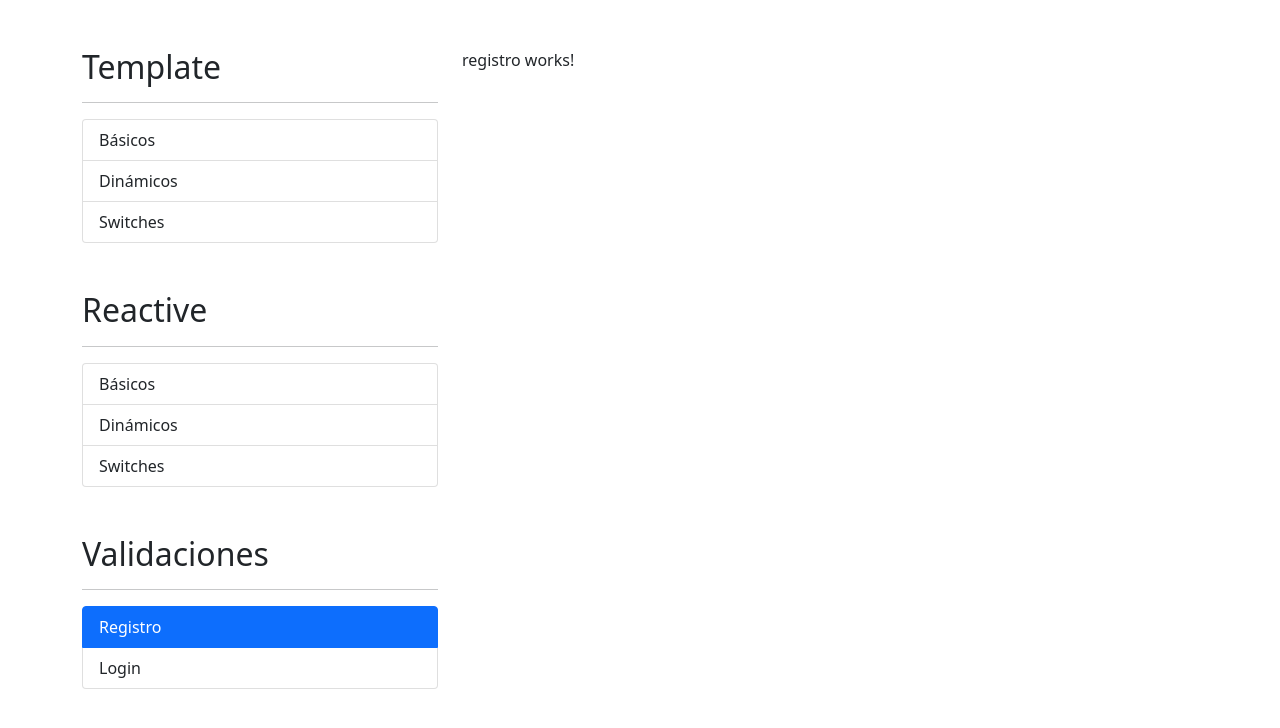
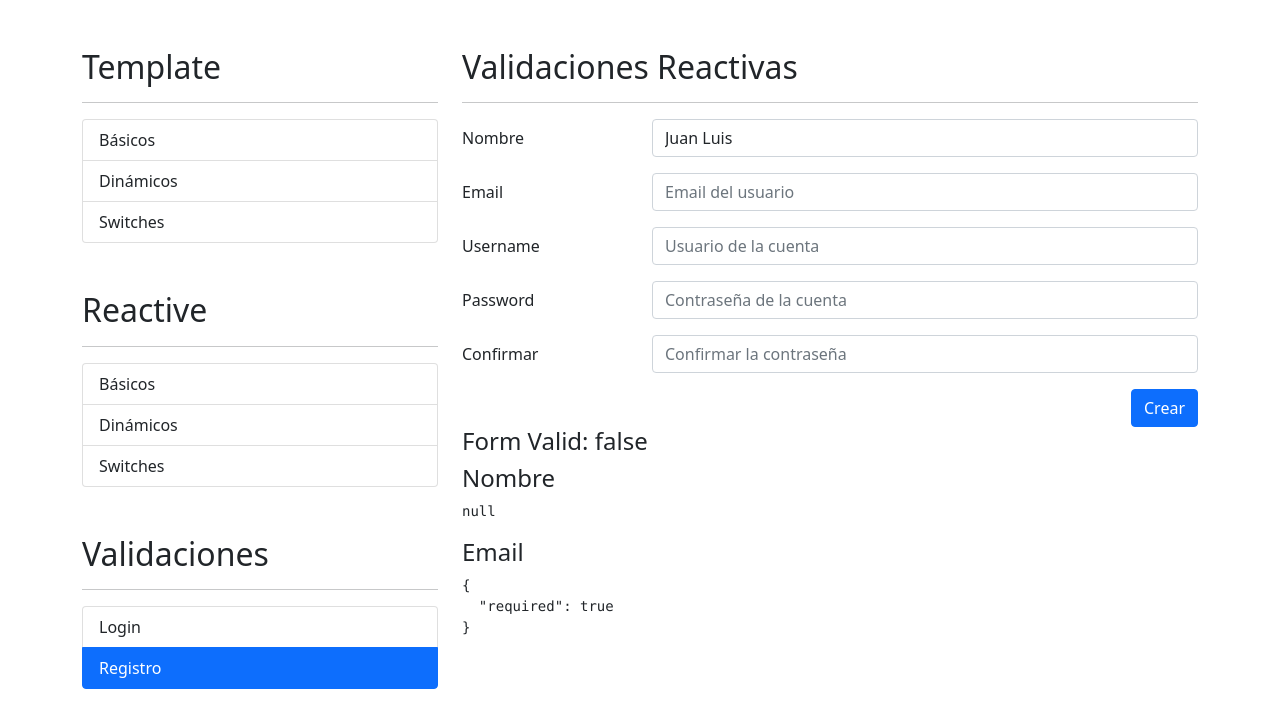
Before and after one commit to theoWald/formulariosApp, an Angular app: page /auth/login in a window 1280 px wide. Both pictures are taken after a click on the item "Registro". Shown: the top 728 px of the page. Built offline with nearby package versions, Linux system fonts and the light colour scheme.

Commit message:
fin 31_05_2021

```diff
--- a/src/app/auth/auth.module.ts
+++ b/src/app/auth/auth.module.ts
@@ -4,6 +4,7 @@ import { CommonModule } from '@angular/common';
 import { AuthRoutingModule } from './auth-routing.module';
 import { RegistroComponent } from './pages/registro/registro.component';
 import { LoginComponent } from './pages/login/login.component';
+import { ReactiveFormsModule } from '@angular/forms';
 
 
 @NgModule({
@@ -13,7 +14,8 @@ import { LoginComponent } from './pages/login/login.component';
   ],
   imports: [
     CommonModule,
-    AuthRoutingModule
+    AuthRoutingModule,
+    ReactiveFormsModule
   ]
 })
 export class AuthModule { }
--- a/src/app/auth/pages/registro/registro.component.html
+++ b/src/app/auth/pages/registro/registro.component.html
@@ -1 +1,91 @@
-<p>registro works!</p>
+
+<h2>Validaciones Reactivas</h2>
+<hr>
+
+<div class="row">
+    <div class="col">
+        <form autocomplete="off"
+            [formGroup]="miFormulario"
+            (ngSubmit)="submitFormulario()">
+
+            <!-- Nombre -->
+            <div class="row mb-3">
+                <label class="col-sm-3 col-form-label">Nombre</label>
+                <div class="col-sm-9">
+                    <input type="text"
+                        class="form-control"
+                        formControlName="nombre"
+                        placeholder="Nombre del usuario">
+                    <span class="form-text text-danger"
+                        *ngIf="campoNoValido('nombre')">
+                        Debe de ser en formato de nombre y apellido
+                    </span>
+                </div>
+            </div>
+
+            <!-- Email -->
+            <div class="row mb-3">
+                <label class="col-sm-3 col-form-label">Email</label>
+                <div class="col-sm-9">
+                    <input type="email"
+                        class="form-control"
+                        formControlName="email"
+                        placeholder="Email del usuario">
+                    <span class="form-text text-danger"
+                        *ngIf="campoNoValido('email')">
+                        El correo es obligatorio
+                    </span>
+                </div>
+            </div>
+
+            <!-- Username -->
+            <div class="row mb-3">
+                <label class="col-sm-3 col-form-label">Username</label>
+                <div class="col-sm-9">
+                    <input type="text"
+                        class="form-control"
+                        placeholder="Usuario de la cuenta">
+                </div>
+            </div>
+
+            <!-- Password -->
+            <div class="row mb-3">
+                <label class="col-sm-3 col-form-label">Password</label>
+                <div class="col-sm-9">
+                    <input type="password"
+                        class="form-control"
+                        placeholder="Contraseña de la cuenta">
+                </div>
+            </div>
+
+            <!-- Password2 -->
+            <div class="row mb-3">
+                <label class="col-sm-3 col-form-label">Confirmar</label>
+                <div class="col-sm-9">
+                    <input type="password"
+                        class="form-control"
+                        placeholder="Confirmar la contraseña">
+                </div>
+            </div>
+
+            <!-- Boton crear -->
+            <div class="row">
+                <div class="col">
+                    <button class="btn btn-primary float-end"
+                            type="submit">
+                        Crear
+                    </button>
+                </div>
+            </div>
+
+        </form>
+    </div>
+</div>
+
+
+<h4>Form Valid: {{ miFormulario.valid }}</h4>
+
+<h4>Nombre</h4>
+<pre>{{ miFormulario.controls.nombre.errors | json }}</pre>
+<h4>Email</h4>
+<pre>{{ miFormulario.controls.email.errors | json }}</pre>
--- a/src/app/auth/pages/registro/registro.component.ts
+++ b/src/app/auth/pages/registro/registro.component.ts
@@ -1,4 +1,5 @@
 import { Component, OnInit } from '@angular/core';
+import { FormGroup, FormBuilder, Validators } from '@angular/forms';
 
 @Component({
   selector: 'app-registro',
@@ -8,9 +9,34 @@ import { Component, OnInit } from '@angular/core';
 })
 export class RegistroComponent implements OnInit {
 
-  constructor() { }
+  // TODO: Temporal
+  nombreApellidoPattern: string = '([a-zA-Z]+) ([a-zA-Z]+)';
+  emailPattern: string = "^[a-z0-9._%+-]+@[a-z0-9.-]+\\.[a-z]{2,4}$";
+
+  miFormulario: FormGroup = this.fb.group({
+    nombre: ['', [Validators.required, Validators.pattern(this.nombreApellidoPattern)]],
+    email: ['', [Validators.required, Validators.pattern(this.emailPattern)]]
+
+  });
+
+  constructor( private fb: FormBuilder ) { }
 
   ngOnInit(): void {
+
+    this.miFormulario.reset({
+      nombre: 'Juan Luis'
+    })
+  }
+
+  campoNoValido( campo: string ){
+    return this.miFormulario.get(campo)?.invalid
+            && this.miFormulario.get(campo)?.touched;
+  }
+
+  submitFormulario(){
+    console.log(this.miFormulario.value);
+
+    this.miFormulario.markAllAsTouched();
   }
 
 }
--- a/src/app/shared/sidemenu/sidemenu.component.ts
+++ b/src/app/shared/sidemenu/sidemenu.component.ts
@@ -51,12 +51,12 @@ export class SidemenuComponent {
 
   authMenu: MenuItem[] = [
     {
+      texto: 'Login',
+      ruta: './auth/login'
+    },
+    {
       texto: 'Registro',
       ruta: './auth/registro'
-    },
-    {
-      texto: 'Login',
-      ruta: './auth/login'
     }
   ];
 
```
